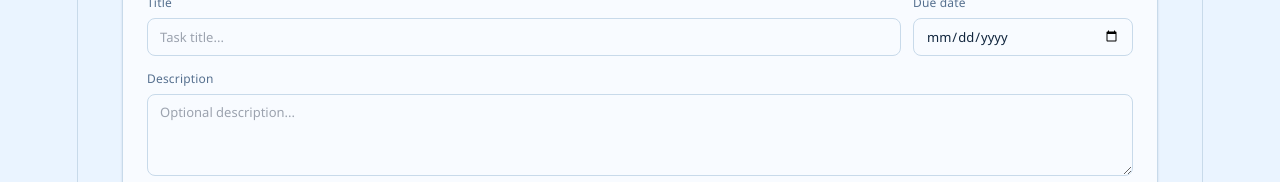
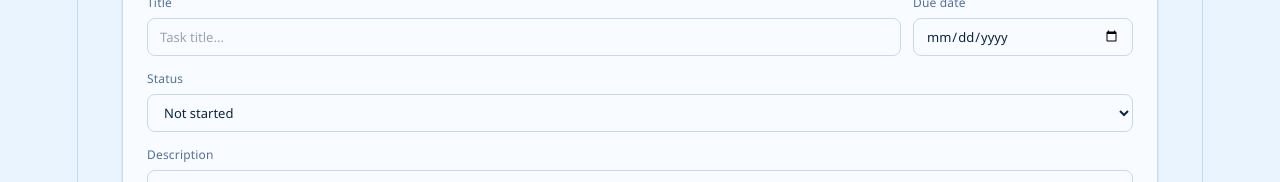
Before and after one commit to jeffGodonou/smart-task-manager, a React (Vite) app in the folder frontend/frontend/: page / in a window 1280 px wide. Both pictures are taken after a click on the button "Continue without login". Shown: the part 140-322 px from the top of the page. Built offline with nearby package versions, Linux system fonts and the light colour scheme; no server answers.

Commit message:
Task selection feature to update numerous tasks

```diff
--- a/frontend/frontend/src/components/TaskEditor.tsx
+++ b/frontend/frontend/src/components/TaskEditor.tsx
@@ -75,16 +75,23 @@ export default function TaskEditor({ onTaskCreated, onClose, initialProjectId =
     formState: { errors, isSubmitting },
   } = useForm<TaskFormData>({
     resolver: zodResolver(taskSchema),
+    defaultValues: {
+      title: '',
+      description: '',
+      dueDate: '',
+      status: 'TODO',
+    },
   });
 
   const onSubmit = async (data: TaskFormData) => {
+    const selectedStatus = data.status ?? 'TODO';
     const normalizedTask = {
       title: data.title.trim(),
       description: data.description?.trim() || undefined,
       dueDate: data.dueDate || undefined,
       projectId: projectId ?? null,
-      isCompleted: false,
-      status: 'TODO' as const,
+      isCompleted: selectedStatus === 'DONE',
+      status: selectedStatus,
     };
 
     try {
@@ -185,6 +192,15 @@ export default function TaskEditor({ onTaskCreated, onClose, initialProjectId =
               <span className="field-error">{errors.dueDate.message}</span>
             )}
           </div>
+        </div>
+
+        <div className="task-editor-field">
+          <label htmlFor="status">Status</label>
+          <select id="status" {...register('status')}>
+            <option value="TODO">Not started</option>
+            <option value="IN_PROGRESS">In progress</option>
+            <option value="DONE">Done</option>
+          </select>
         </div>
 
         <div className="task-editor-field">
```
